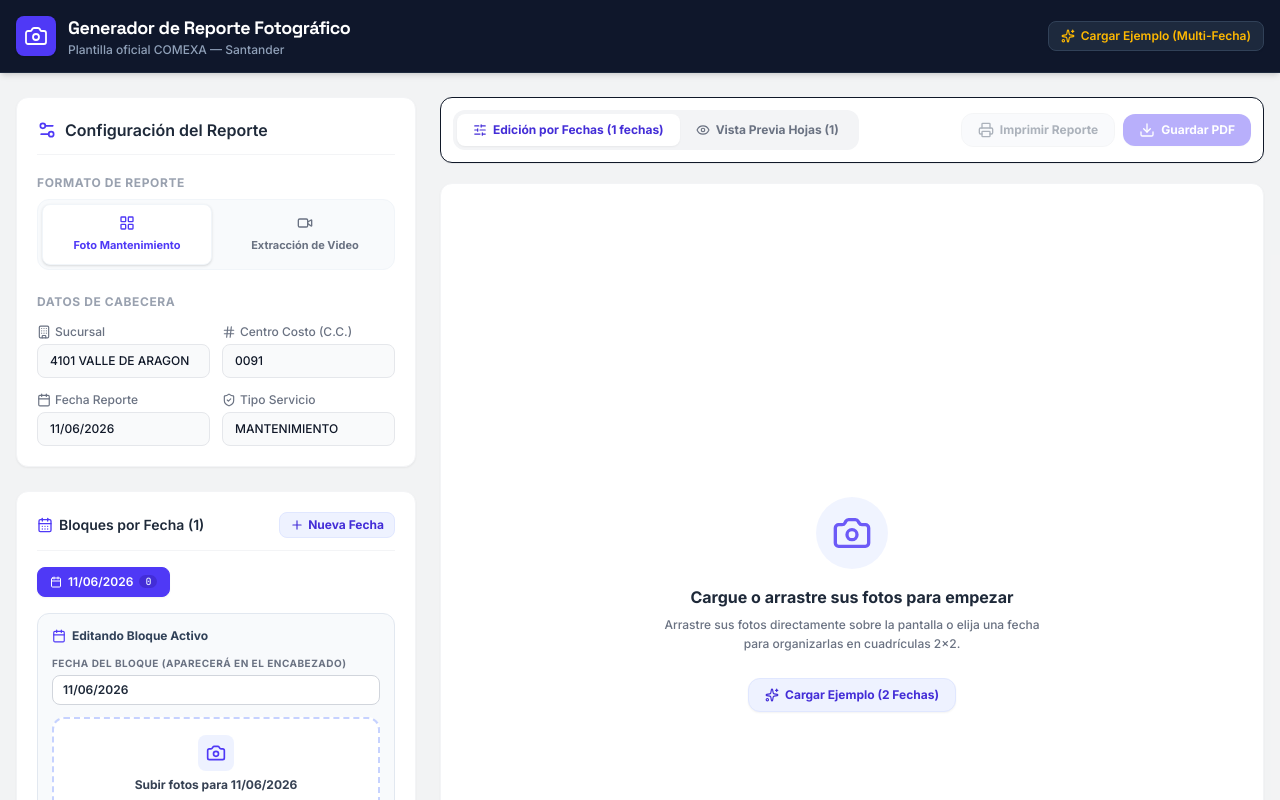
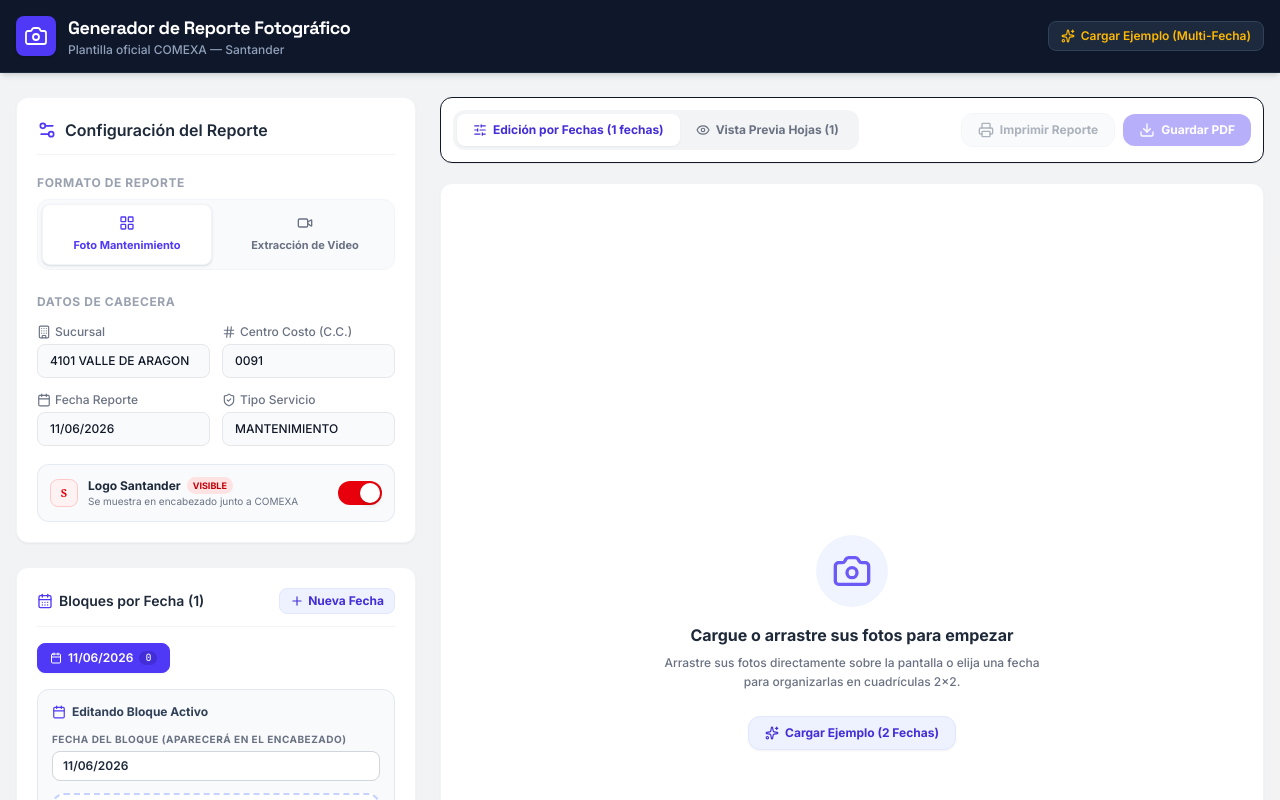
Before and after one commit to CarlosGarf26/generador-reporte-fotografico-comexa, a React (Vite) app: page / in a window 1280 px wide. Shown: the top 800 px of the page. Built offline with nearby package versions, Linux system fonts and the light colour scheme.

Commit message:
feat: add toggle for Santander logo in PDF reports
Implemented a configuration option to show or hide the Santander logo and branding in generated PDF reports and the preview interface.

```diff
--- a/src/App.tsx
+++ b/src/App.tsx
@@ -93,6 +93,7 @@
     tipoTrabajo: "MANTENIMIENTO",
     incidenteTask: "SCTASK0000883852 / REQ0000894862",
     tecnicoAtiende: "ERICK GABRIEL PEREZ ESPINOZA",
+    showSantanderLogo: true,
   });
 
   const [footer, setFooter] = useState<ReportFooter>({
--- a/src/components/ConfigPanel.tsx
+++ b/src/components/ConfigPanel.tsx
@@ -154,6 +154,69 @@
           </div>
         </div>
 
+        {/* Toggle Logo Santander (Solo para formato fotográfico) */}
+        {currentType === "fotografico" && (
+          <div className="pt-1">
+            <div className="flex items-center justify-between p-3 bg-slate-50 hover:bg-slate-100/70 rounded-xl border border-slate-200/80 transition-all">
+              <div className="flex items-center gap-2.5 min-w-0 pr-2">
+                <div
+                  className={`w-7 h-7 rounded-lg flex items-center justify-center transition-colors ${
+                    metadata.showSantanderLogo !== false
+                      ? "bg-red-50 text-red-600 border border-red-200"
+                      : "bg-gray-100 text-gray-400 border border-gray-200"
+                  }`}
+                >
+                  <span className="text-[11px] font-black font-serif">S</span>
+                </div>
+                <div className="min-w-0">
+                  <div className="flex items-center gap-1.5">
+                    <span className="text-xs font-bold text-gray-800 leading-tight">
+                      Logo Santander
+                    </span>
+                    <span
+                      className={`text-[9px] px-1.5 py-0.5 rounded-full font-bold uppercase ${
+                        metadata.showSantanderLogo !== false
+                          ? "bg-red-100 text-red-700"
+                          : "bg-gray-200 text-gray-600"
+                      }`}
+                    >
+                      {metadata.showSantanderLogo !== false ? "Visible" : "Oculto"}
+                    </span>
+                  </div>
+                  <span className="text-[10px] text-gray-500 block truncate">
+                    {metadata.showSantanderLogo !== false
+                      ? "Se muestra en encabezado junto a COMEXA"
+                      : "Encabezado limpio con solo logo COMEXA"}
+                  </span>
+                </div>
+              </div>
+
+              {/* Switch button */}
+              <button
+                type="button"
+                role="switch"
+                aria-checked={metadata.showSantanderLogo !== false}
+                onClick={() =>
+                  onChangeMetadata({
+                    ...metadata,
+                    showSantanderLogo: metadata.showSantanderLogo === false,
+                  })
+                }
+                className={`relative inline-flex h-6 w-11 flex-shrink-0 cursor-pointer rounded-full border-2 border-transparent transition-colors duration-200 ease-in-out focus:outline-none focus:ring-2 focus:ring-indigo-500 focus:ring-offset-1 ${
+                  metadata.showSantanderLogo !== false ? "bg-red-600" : "bg-gray-300"
+                }`}
+              >
+                <span
+                  aria-hidden="true"
+                  className={`pointer-events-none inline-block h-5 w-5 transform rounded-full bg-white shadow-md ring-0 transition duration-200 ease-in-out ${
+                    metadata.showSantanderLogo !== false ? "translate-x-5" : "translate-x-0"
+                  }`}
+                />
+              </button>
+            </div>
+          </div>
+        )}
+
         {/* Video Extraction Specific Fields */}
         {currentType === "extraccion_video" && (
           <div className="space-y-3.5 pt-3 border-t border-dashed border-gray-150 animate-fade-in">
--- a/src/components/PagePreviewSheet.tsx
+++ b/src/components/PagePreviewSheet.tsx
@@ -404,8 +404,10 @@
         </div>
 
         {/* Right Side: Santander logo (Aligned Right with safety padding) */}
-        <div className="flex items-center justify-end pr-2">
-          <SantanderLogo className="h-6 sm:h-7" />
+        <div className="flex items-center justify-end pr-2 min-w-[20px]">
+          {metadata.showSantanderLogo !== false && (
+            <SantanderLogo className="h-6 sm:h-7" />
+          )}
         </div>
       </div>
 
--- a/src/types.ts
+++ b/src/types.ts
@@ -10,6 +10,7 @@
   incidenteTask?: string;
   tecnicoAtiende?: string;
   coverImageUrl?: string;
+  showSantanderLogo?: boolean;
 }
 
 export interface ReportFooter {
--- a/src/utils/pdfGenerator.ts
+++ b/src/utils/pdfGenerator.ts
@@ -420,7 +420,8 @@
       align: "center",
     });
 
-    // Right Side: Santander logo (Safely within right margin)
+    // Right Side: Santander logo (Safely within right margin) - only if enabled
+    if (metadata.showSantanderLogo !== false) {
       const santanderRightPadding = 4;
       const santanderTotalWidth = 26; // 6mm logo + 2mm gap + ~18mm text
       const santanderStartX = marginX + contentWidth - santanderTotalWidth - santanderRightPadding;
@@ -439,6 +440,7 @@
       doc.setFont("helvetica", "bold");
       doc.setFontSize(11);
       doc.text("Santander", santanderStartX + 8, headerY + 9.5);
+    }
 
     // --- 2. METADATA SECTION ---
     const metaY = headerY + headerHeight + 5;
```
Lines whose indentation alone changed are shown as unchanged.
